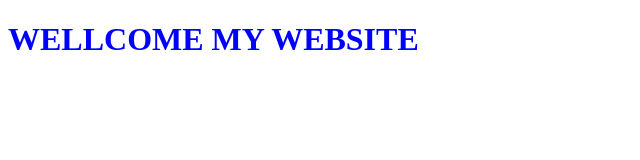
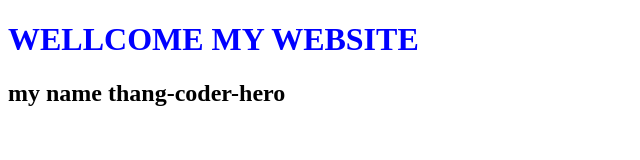
Before and after one commit to thangCodedao/my-website, a plain HTML site: page index.html in a window 1280 px wide. Shown: the whole page, without its empty margins (0-640 px from the left). Drawn offline with Linux system fonts and the light colour scheme.

Commit message:
Update index.html

```diff
--- a/index.html
+++ b/index.html
@@ -7,6 +7,7 @@
     <link rel="stylesheet" href="css/style.css">
 </head>
 <body>
-    <h1>WELLCOME MY WEBSITE</h1>
+    <h1>WELLCOME MY WEBSITE </h1>
+    <h2>my name thang-coder-hero</h2>
 </body>
 </html>
```
